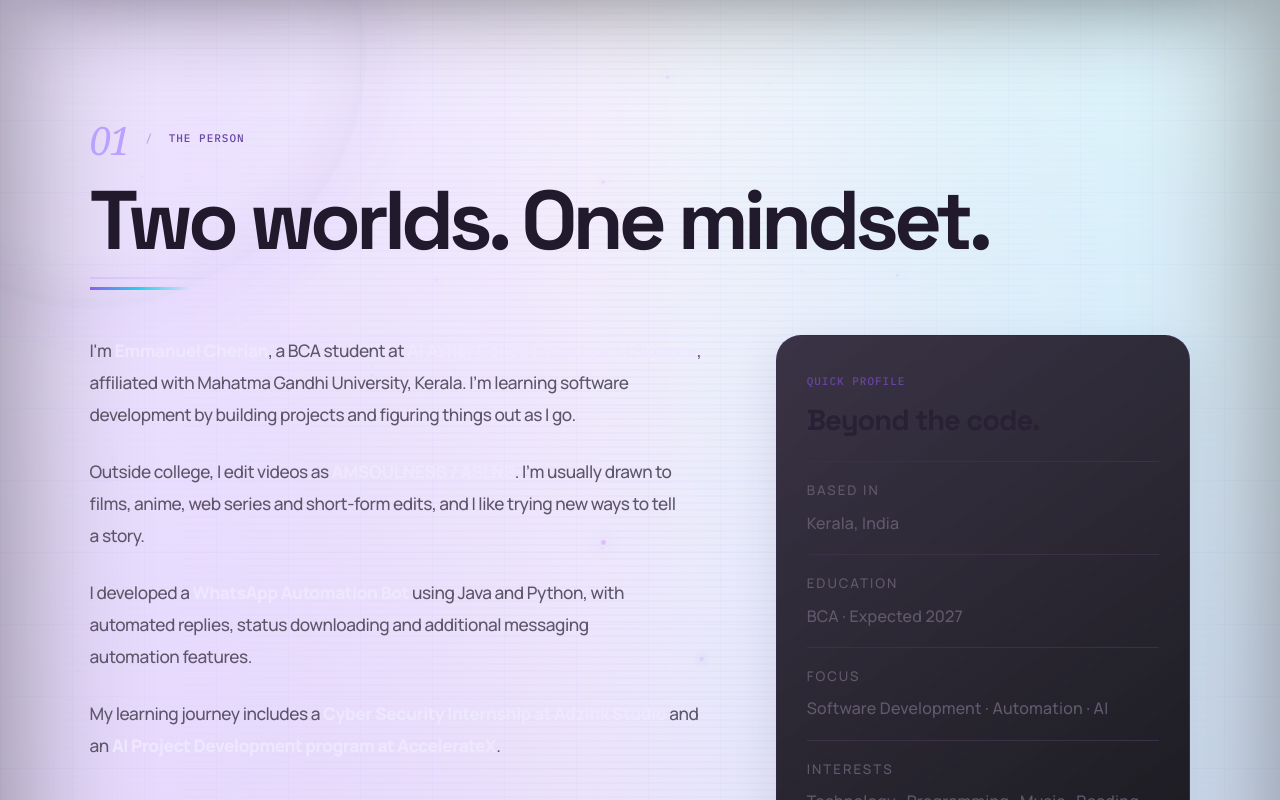
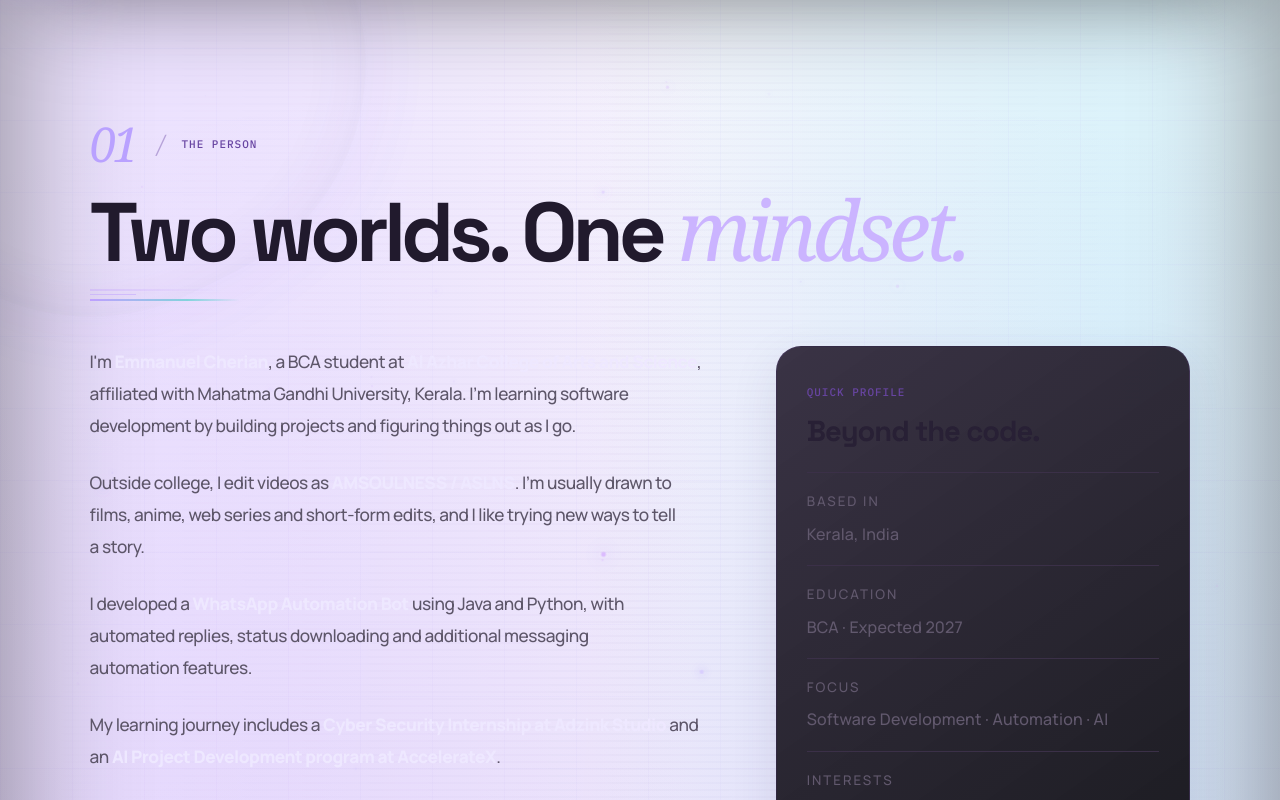
Before and after one commit to amsoulness/portfolio, a React (Vite) app: page / in a window 1280 px wide. Shown: the part 1680-2480 px from the top of the page. Built offline with nearby package versions, Linux system fonts and the light colour scheme; no server answers.

Commit message:
Add expressive serif accents and editorial details across website headings

```diff
--- a/src/App.tsx
+++ b/src/App.tsx
@@ -203,7 +203,7 @@ function Reveal({children,delay=0}:{children:ReactNode,delay?:number}){
   return <motion.div initial={reduce?false:{opacity:0,y:42,filter:'blur(5px)'}} whileInView={{opacity:1,y:0,filter:'blur(0px)'}} viewport={{once:true,amount:.12}} transition={{duration:.75,delay}}>{children}</motion.div>
 }
 function Heading({index,kicker,title}:{index:string,kicker:string,title:string}){
-  return <Reveal><div className="section-heading"><span className="eyebrow"><span className="rich-section-number">{index}</span><span className="rich-section-divider"> / </span>{kicker}</span><h2>{title}</h2><div className="rule"/></div></Reveal>
+  return <Reveal><div className="section-heading"><span className="eyebrow"><span className="rich-section-number">{index}</span><span className="rich-section-divider"> / </span>{kicker}</span><h2>{title.slice(0, title.lastIndexOf(' ') + 1)}<span className="creative-type-accent">{title.slice(title.lastIndexOf(' ') + 1)}</span></h2><div className="rule"/></div></Reveal>
 }
 function MagneticLink({href,children,primary=false,external=false}:{href:string,children:ReactNode,primary?:boolean,external?:boolean}){
   const ref=useRef<HTMLAnchorElement>(null)
--- a/src/PluginsPage.tsx
+++ b/src/PluginsPage.tsx
@@ -10,5 +10,5 @@ type Props = { theme: SiteTheme; themePreference: ThemePreference; onToggleTheme
 export default function PluginsPage({ theme, themePreference, onToggleTheme }: Props) {
   useSessionMotion()
   useEffect(() => { const oldTitle = document.title; document.title = 'Plugins · Amsoulness / ASLNS'; return () => { document.title = oldTitle } }, [])
-  return <div className="as-session as-plugins-page" data-theme={theme}><div className="as-session-glow" aria-hidden="true"/><header className="as-session-nav"><a className="as-session-brand" href="/session"><span className="as-session-monogram">A<span>·</span></span><span>AMSOULNESS<small>ASLNS / PLUGINS</small></span></a><nav aria-label="Plugin navigation"><a href="/">Portfolio</a><a href="/session">Session</a><a href="/session/deploy">Deploy</a><ThemeToggle theme={theme} preference={themePreference} onToggle={onToggleTheme}/></nav></header><main className="as-session-main"><h1 className="as-plugins-page-title">Extend your bot.</h1><PluginCatalog/></main><footer className="as-session-footer"><span>AMSOULNESS / ASLNS</span><a href="/session">Back to session & deployment</a></footer></div>
+  return <div className="as-session as-plugins-page" data-theme={theme}><div className="as-session-glow" aria-hidden="true"/><header className="as-session-nav"><a className="as-session-brand" href="/session"><span className="as-session-monogram">A<span>·</span></span><span>AMSOULNESS<small>ASLNS / PLUGINS</small></span></a><nav aria-label="Plugin navigation"><a href="/">Portfolio</a><a href="/session">Session</a><a href="/session/deploy">Deploy</a><ThemeToggle theme={theme} preference={themePreference} onToggle={onToggleTheme}/></nav></header><main className="as-session-main"><h1 className="as-plugins-page-title">Extend your <span className="creative-type-accent">bot.</span></h1><PluginCatalog/></main><footer className="as-session-footer"><span>AMSOULNESS / ASLNS</span><a href="/session">Back to session & deployment</a></footer></div>
 }
--- a/src/RenderDeploy.tsx
+++ b/src/RenderDeploy.tsx
@@ -79,7 +79,7 @@ export default function RenderDeploy({ theme, themePreference, onToggleTheme }:
   }
   const stages = ['GitHub', 'Configure', 'Deploy', 'Done']
   return <div className="as-session as-render-page" data-theme={theme}><div className="as-session-glow" aria-hidden="true"/><header className="as-session-nav"><a className="as-session-brand" href="/session"><span className="as-session-monogram">A<span>·</span></span><span>AMSOULNESS<small>ASLNS / RENDER DEPLOYER</small></span></a><nav aria-label="Render navigation"><a href="/session/deploy">Other hosts</a><ThemeToggle theme={theme} preference={themePreference} onToggle={onToggleTheme}/></nav></header>
-    <main className="as-render-main"><div className="as-render-heading"><span className="as-session-eyebrow"><Server size={16}/> YOUR BOT, ON RENDER</span><h1>Deploy on Render.</h1><p>Connect GitHub. Configure your bot. Watch it go live.</p></div><ConnectionGraphic/><ol className="as-render-stages" aria-label="Deployment progress">{stages.map((stage, i) => <li key={stage} aria-current={step === i ? 'step' : undefined} className={step > i ? 'complete' : ''}><span>{step > i ? <Check size={16}/> : i + 1}</span><strong>{stage}</strong><small>{step > i ? 'Complete' : step === i ? 'Current step' : 'Upcoming'}</small></li>)}</ol>
+    <main className="as-render-main"><div className="as-render-heading"><span className="as-session-eyebrow"><Server size={16}/> YOUR BOT, ON RENDER</span><h1>Deploy on <span className="creative-type-accent">Render.</span></h1><p>Connect GitHub. Configure your bot. Watch it go live.</p></div><ConnectionGraphic/><ol className="as-render-stages" aria-label="Deployment progress">{stages.map((stage, i) => <li key={stage} aria-current={step === i ? 'step' : undefined} className={step > i ? 'complete' : ''}><span>{step > i ? <Check size={16}/> : i + 1}</span><strong>{stage}</strong><small>{step > i ? 'Complete' : step === i ? 'Current step' : 'Upcoming'}</small></li>)}</ol>
       <section key={step} className="as-render-card" aria-label={stages[step]}><span className="as-session-eyebrow">STEP {step + 1} OF 4</span>
         {step === 0 && <><h2>Connect GitHub</h2><p>We’ll create a small public deployment repository in your account when you approve deployment. It contains a Dockerfile for Amsoulness, never your session or API keys.</p><div className="as-render-assurances"><div><Code size={20}/><strong>Your own repository</strong><span>A new deployment wrapper, with no changes to your existing repos.</span></div><div><LockKeyhole size={20}/><strong>Temporary credentials</strong><span>Tokens stay in server memory, expire automatically, and are cleared when deployment finishes.</span></div></div>
           {oauth && <a className="as-session-primary" href={`${API}/api/render/oauth/start?origin=${encodeURIComponent(window.location.origin)}`}>Continue with GitHub</a>}
--- a/src/RichTypography.css
+++ b/src/RichTypography.css
@@ -37,3 +37,12 @@
 .as-session.as-session :is(.as-host-content>p,.as-render-card>p,.as-session-result>p,.as-session-live p){font-size:15px;line-height:1.85;letter-spacing:-.02em}.as-session.as-session :is(.as-plugin-card>p,.as-phone-field p,.as-render-help,.as-deploy-footnote,.as-session-note){font-size:13px;line-height:1.85;letter-spacing:-.005em}.as-session.as-session :is(.as-render-connected,.as-deploy-values dt,.as-render-review strong){font-weight:750;letter-spacing:-.02em}.as-session.as-session :is(.as-pair-code,.as-render-log){font-variant-numeric:tabular-nums}.as-session.as-session .as-pair-code{font-family:var(--premium-label)!important}
 :is(.site.site footer,.th.th .th-footer,.as-session.as-session .as-session-footer){font-size:12px;line-height:1.8;font-weight:550;letter-spacing:.025em}.site-theme-toggle .site-theme-toggle-label{font-family:var(--premium-label)!important;font-size:11px;font-weight:600;letter-spacing:.07em}.aslns-view-counter{font-family:var(--premium-label)!important;font-variant-numeric:tabular-nums;letter-spacing:.04em}
 @media(max-width:760px){:is(.site.site,.th.th,.as-session.as-session){font-size:15px}.site.site :is(.hero-description,.about-copy p,.project p,.inspiration-intro){font-size:16px;line-height:1.85}.th.th :is(.th-hero>p,.th-workspace-heading p){font-size:15px}.as-session.as-session :is(.as-host-content>p,.as-render-card>p){font-size:15px}.site.site nav a{font-size:12px}}
+
+/* Expressive display accents, with the reading and interface text kept calm. */
+.site.site .creative-type-accent,.as-session.as-session .creative-type-accent,.as-session.as-session .as-session-heading h1>span,.th.th .th-hero h1 .th-v20-gradient{font-family:Georgia,'Times New Roman',serif!important;font-style:italic;font-weight:400!important;letter-spacing:-.06em;display:inline-block;padding-right:.08em}
+.site.site .section-heading h2{max-width:1050px}.site.site .creative-type-accent{color:#cbb4ff}.site.site[data-theme=light] .creative-type-accent{color:#7446b5}.as-session.as-session .creative-type-accent{color:var(--s-accent)}
+.site.site .section-heading .rich-section-number{font-size:48px;letter-spacing:-.08em;margin-right:14px}.site.site .section-heading .eyebrow{display:flex;align-items:center;gap:8px}.site.site .section-heading .rich-section-divider{font-family:Georgia,serif!important;font-size:24px;font-style:italic;font-weight:400;opacity:.4}
+.as-session.as-session .as-panel-title h2,.as-session.as-session #deploy-heading{letter-spacing:-.07em}.as-session.as-session .as-section-number{font-size:.65em;letter-spacing:-.08em;margin-right:5px}.site.site .project h3,.as-session.as-session .as-plugin-card h3{font-feature-settings:'ss01' on,'cv01' on}
+.site.site .section-heading .rule{width:150px;height:2px;background:linear-gradient(90deg,#bea0ff,#83d3dc 65%,transparent);position:relative}.site.site .section-heading .rule::before{content:'';position:absolute;left:0;top:-5px;width:46px;height:1px;background:#bea0ff80}
+.site.site .tag,.th.th .th-card-tag,.as-session.as-session .as-plugin-category{font-size:11px;letter-spacing:.11em}.site.site .hero-description::first-line{font-weight:650}.as-session.as-session .as-plugins-page-title{line-height:1.07}.as-session.as-session .as-render-heading h1{line-height:1.09}.th.th .th-hero h1 .th-v20-gradient{line-height:1.08!important;padding-bottom:.04em}
+@media(max-width:760px){.site.site .section-heading .rich-section-number{font-size:37px}.site.site .section-heading .eyebrow{gap:5px}.site.site .section-heading h2{line-height:1.12}.as-session.as-session .as-section-number{margin-right:0}}
```
